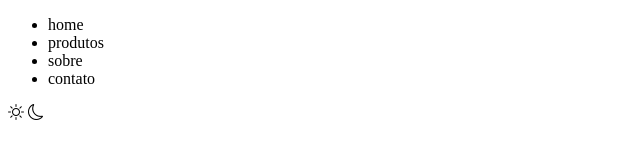
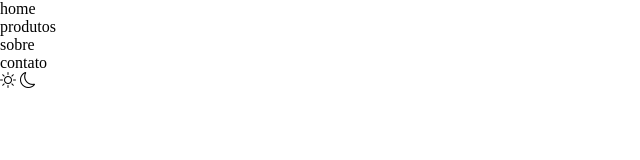
Before and after one commit to spedrooliveira/site-senai-, a plain HTML site: page index.html in a window 1280 px wide. Shown: the whole page, without its empty margins (0-640 px from the left). Drawn offline with nearby package versions, Linux system fonts and the light colour scheme.

Commit message:
segundo upload
agora com margin e padding no css

```diff
--- a/css/style.css
+++ b/css/style.css
@@ -0,0 +1,4 @@
+* {
+    margin: 0;
+    padding: 0;
+}
--- a/index.html
+++ b/index.html
@@ -7,6 +7,9 @@
     <title>Pedro Santos | Site</title>
     <!-- bootstrap-icons -->
     <link rel="stylesheet" href="https://cdn.jsdelivr.net/npm/bootstrap-icons@1.10.5/font/bootstrap-icons.css">
+
+    <!-- CSS -->
+    <link rel="stylesheet" href="./css/style.css">
 </head>
 
 <body>
```
